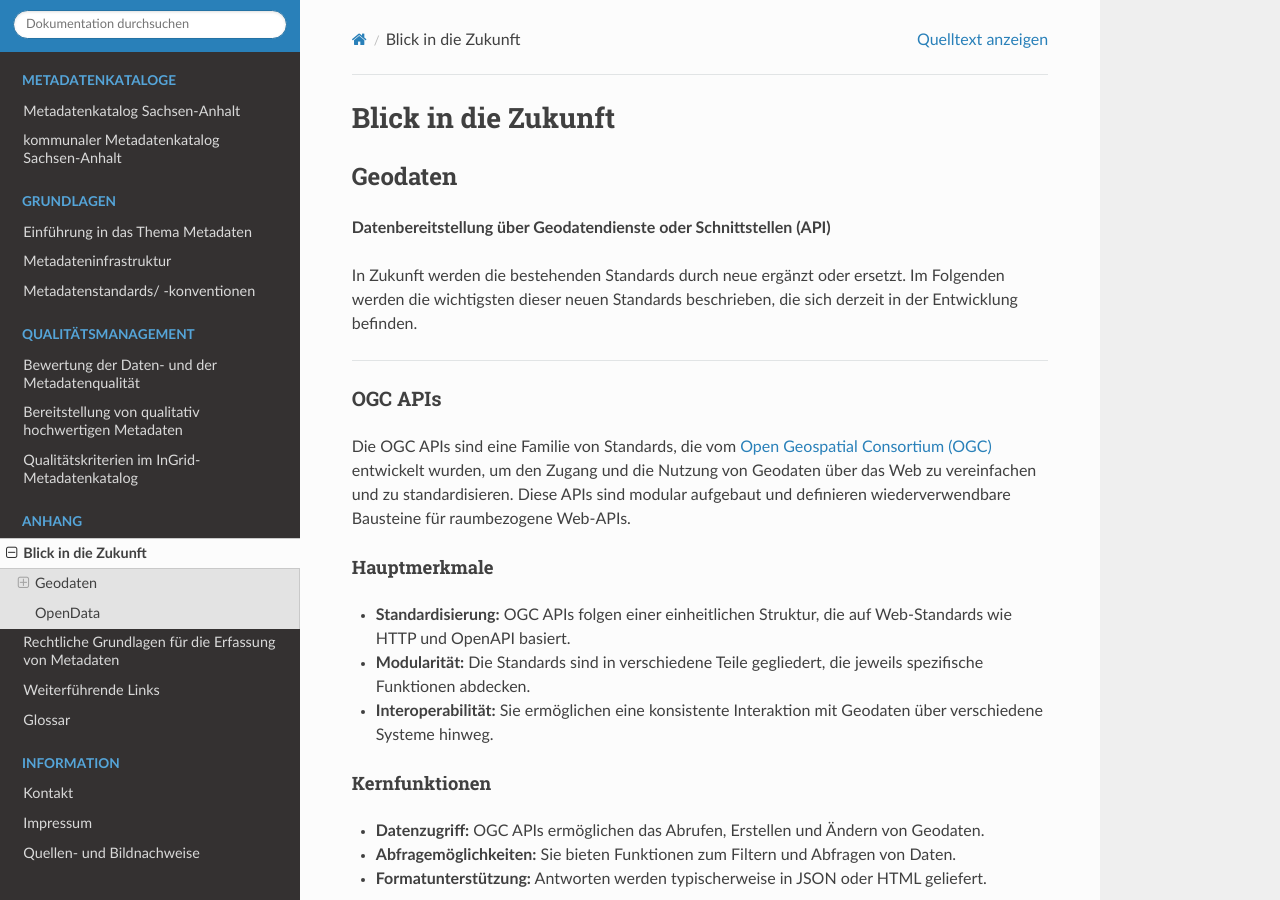
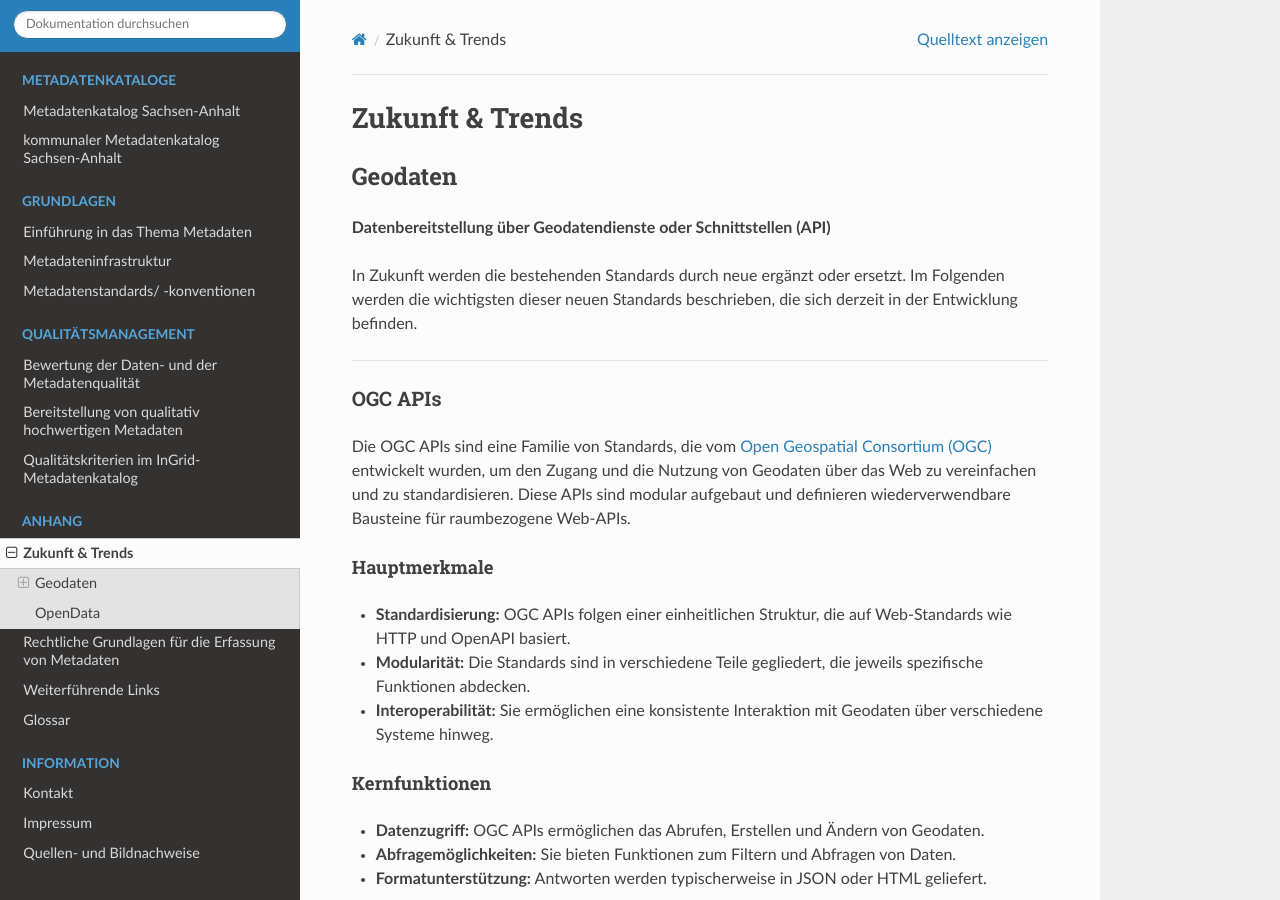
Before and after one commit to tomiwo/ingrid-mdk-st-high-quality-metadata, a Sphinx documentation site: the page built from docs/anhang/zukunft.rst, in a window 1280 px wide and 900 px high. Built offline with Sphinx 7.4.7 and the Read the Docs theme 3.1.0, drawn with Linux system fonts in a browser that asks for light colours.

Commit message:
Update zukunft.rst

```diff
--- a/docs/anhang/zukunft.rst
+++ b/docs/anhang/zukunft.rst
@@ -1,7 +1,7 @@
 
-====================
-Blick in die Zukunft
-====================
+================
+Zukunft & Trends
+================
 
 Geodaten
 --------
```
